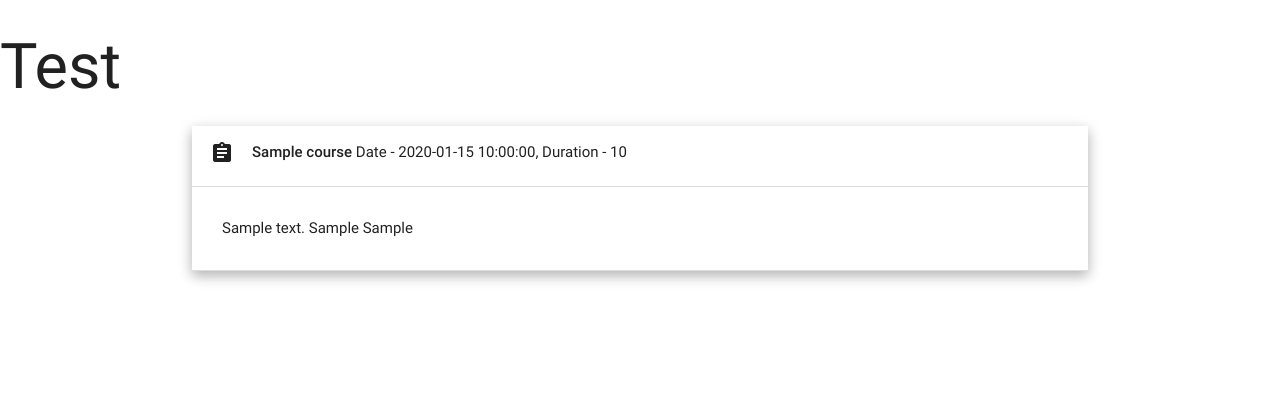
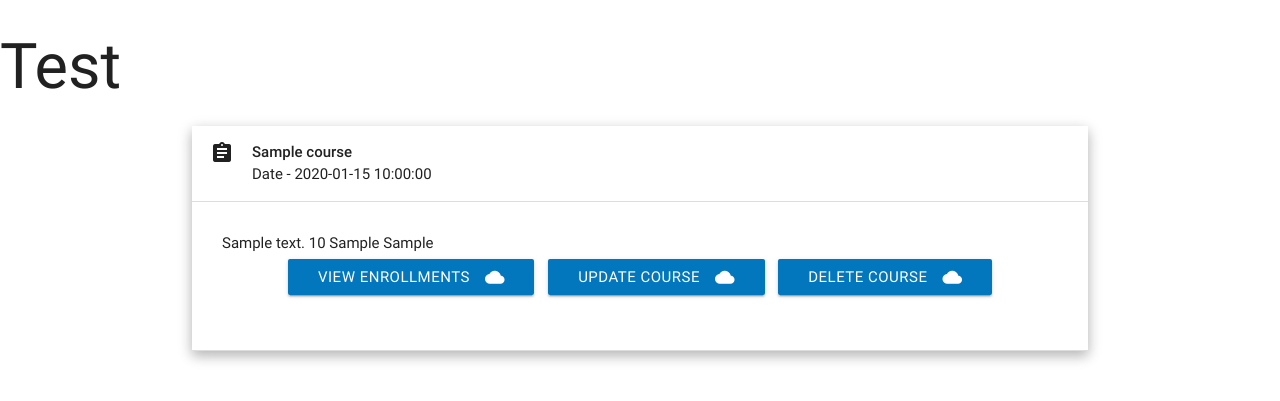
Before and after one commit to damien-meere/Data-Centric-Development-Milestone-Project, a Flask app: page / in a window 1280 px wide, after a click that opens the changed part. Shown: the top 401 px of the page. Run offline with Flask 2, Linux system fonts and the light colour scheme; a database or web service that is not in the repository returns one stand-in record (values such as "Sample title"); some libraries are stand-ins or nearby versions.

Commit message:
styling changes and some structural changes within the course display

```diff
--- /dev/null
+++ b/static/css/style.css
@@ -0,0 +1,16 @@
+.btn-centre {
+    text-align:center;
+}
+
+.course_title{
+    float:left;
+}
+
+.btn-detail{
+    margin: 5px 5px;
+    padding: 0 0.5;
+}
+
+.course_header{
+    margin-top: 5px;
+}
--- a/templates/addcourse.html
+++ b/templates/addcourse.html
@@ -59,8 +59,8 @@
 				<label for="icon_telephone">Course Description</label>
 			</div>
 		</div>
-		<div class="row" style="text-align:center">
-			<button class="btn waves-effect waves-light btn-large" type="submit" >Create Course
+		<div class="row btn-centre">
+			<button class="btn waves-effect waves-light btn-large light-blue darken-3" type="submit" >Create Course
                 <i class="material-icons right">playlist_add</i>
             </button>
 		</div>
--- a/templates/base.html
+++ b/templates/base.html
@@ -4,7 +4,7 @@
 <head>
 	<link href="https://fonts.googleapis.com/icon?family=Material+Icons" rel="stylesheet">
 	<link rel="stylesheet" href="https://cdnjs.cloudflare.com/ajax/libs/materialize/0.100.2/css/materialize.min.css">
-	<link rel="stylesheet" href="{{url_for('static', filename='css/style.css')}}" type="text/css" />
+	<link rel="stylesheet" href="{{url_for('static', filename='css/style.css')}}" type="text/css"/>
 
 	<meta charset="UTF-8">
 	<meta name="viewport" content="width=device-width, initial-scale=1.0">
--- a/templates/courses.html
+++ b/templates/courses.html
@@ -17,14 +17,26 @@
                     <i class="material-icons">assignment</i>
                 {% endif %}
 			</div>
-			<div class="task_header col s9">
-				<strong>{{course.course_name}} </strong> Date - {{course.date}}, Duration - {{course.duration}}
+			<div class="col s9 course_title">
+                <div>
+                    <strong>{{course.course_name}} </strong>
+                </div>
+                <div>
+                    Date - {{course.date}}
+                </div>
 			</div>
 		</div>
 		<div class="collapsible-body">
 			<span>{{course.course_description}}</span>
+            <span>{{course.duration}}</span>
             <span>{{course.max_subscriber}}</span>
             <span>{{course.subscriber_list}}</span>
+
+            <div class="row btn-centre">
+                <a class="waves-effect waves-light btn btn-detail light-blue darken-3"><i class="material-icons right">cloud</i>View Enrollments</a>
+                <a class="waves-effect waves-light btn btn-detail light-blue darken-3"><i class="material-icons right">cloud</i>Update Course</a>
+                <a class="waves-effect waves-light btn btn-detail light-blue darken-3"><i class="material-icons right">cloud</i>Delete Course</a>
+            </div>
 		</div>
 	</li>
 	{% endfor %}
```
